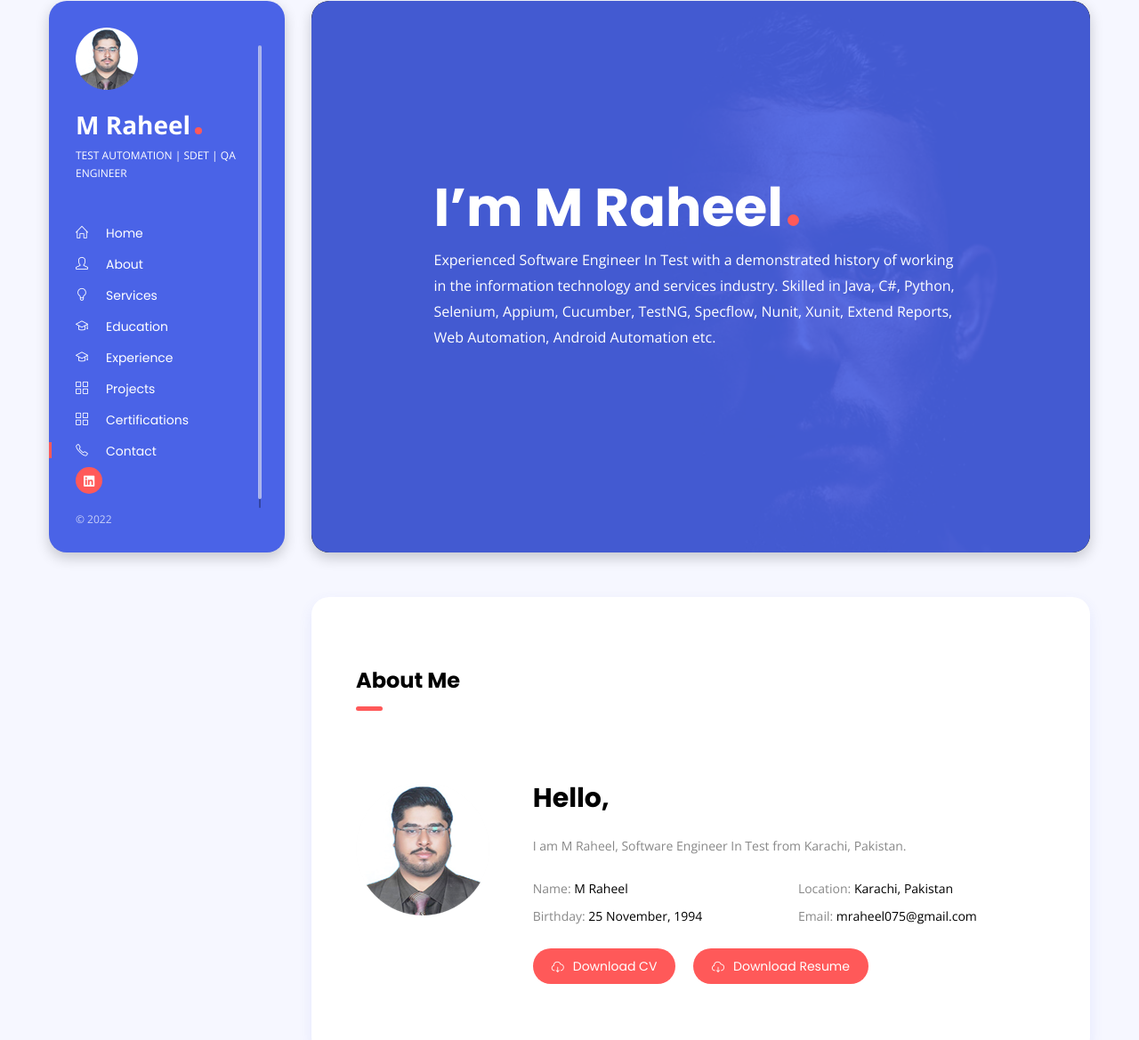
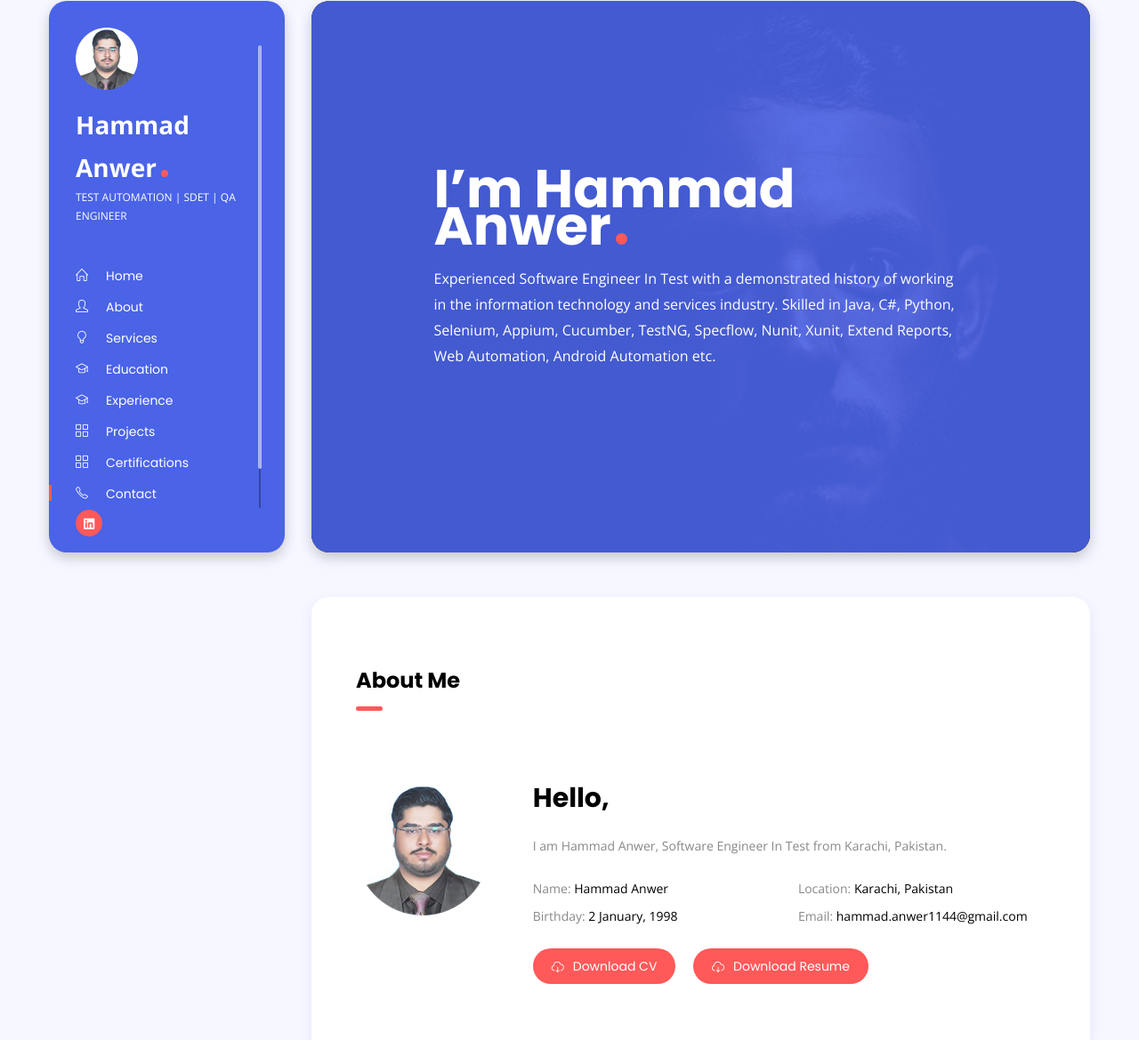
Before and after one commit to HammadAnwer11/HammadAnwer11.github.io, a plain HTML site: page index.html in a window 1280 px wide. Shown: the part 49-1218 px from the top of the page at 89% size. Drawn offline with nearby package versions, Linux system fonts and the light colour scheme.

Commit message:
Name updated

```diff
--- a/index.html
+++ b/index.html
@@ -5,8 +5,8 @@
 
 <head>
 	<meta http-equiv="Content-Type" content="text/html; charset=UTF-8">
-	<title>Muhammad Raheel SDET</title>
-	<meta name="description" content="Muhammad Raheel - Personal Portfolio & Resume">
+	<title>Hammad Anwer</title>
+	<meta name="description" content="Hammad Anwer - Personal Portfolio & Resume">
 	<meta name="viewport" content="width=device-width, initial-scale=1, maximum-scale=1">
 	<link rel="shortcut icon" type="image/x-icon" href="images/favicon_io (1)/favicon-32x32.png">
 
@@ -48,7 +48,7 @@
 				<span></span>
 			</button>
 			<a href="index-2.html" class="logo"><img src="images/logo.png" alt="Bako Doe" /></a>
-			<a href="index-2.html" class="site-title dot ml-2">Muhammad Raheel</a>
+			<a href="index-2.html" class="site-title dot ml-2">Hammad Anwer</a>
 		</div>
 
 		<!-- header -->
@@ -58,7 +58,7 @@
 			</button>
 			<div class="header-inner d-flex align-items-start flex-column">
 				<a href="index-2.html"><img src="images/logo.png" alt="Bako Doe" /></a>
-				<a href="index-2.html" class="site-title dot mt-3">M Raheel</a>
+				<a href="index-2.html" class="site-title dot mt-3">Hammad Anwer</a>
 				<span class="site-slogan">Test Automation | SDET | QA Engineer</span>
 
 				<!-- navigation menu -->
@@ -104,7 +104,7 @@
 			<section class="hero background parallax shadow-dark d-flex align-items-center" id="home"
 				data-image-src="images/hero.jpg">
 				<div class="cta mx-auto mt-2">
-					<h1 class="mt-0 mb-4">I’m M Raheel<span class="dot"></span></h1>
+					<h1 class="mt-0 mb-4">I’m Hammad Anwer<span class="dot"></span></h1>
 					<p class="mb-4">Experienced Software Engineer In Test with a demonstrated history of working in
 						the information technology and services industry. Skilled in Java, C#, Python, Selenium, Appium,
 						Cucumber,
@@ -130,15 +130,15 @@
 					</div>
 					<div class="col-md-9">
 						<h2 class="mt-4 mt-md-0 mb-4">Hello,</h2>
-						<p class="mb-0">I am M Raheel, Software Engineer In Test from Karachi, Pakistan.</p>
+						<p class="mb-0">I am Hammad Anwer, Software Engineer In Test from Karachi, Pakistan.</p>
 						<div class="row my-4">
 							<div class="col-md-6">
-								<p class="mb-2">Name: <span class="text-dark">M Raheel</span></p>
-								<p class="mb-0">Birthday: <span class="text-dark">25 November, 1994</span></p>
+								<p class="mb-2">Name: <span class="text-dark">Hammad Anwer</span></p>
+								<p class="mb-0">Birthday: <span class="text-dark">2 January, 1998</span></p>
 							</div>
 							<div class="col-md-6 mt-2 mt-md-0 mt-sm-2">
 								<p class="mb-2">Location: <span class="text-dark">Karachi, Pakistan</span></p>
-								<p class="mb-0">Email: <span class="text-dark">mraheel075@gmail.com</span></p>
+								<p class="mb-0">Email: <span class="text-dark">hammad.anwer1144@gmail.com</span></p>
 							</div>
 						</div>
 						<a href="docs/CVResume/Muhammad Raheel - QA Automation Engineer's CV - Karachi.pdf" target="_blank"
```
